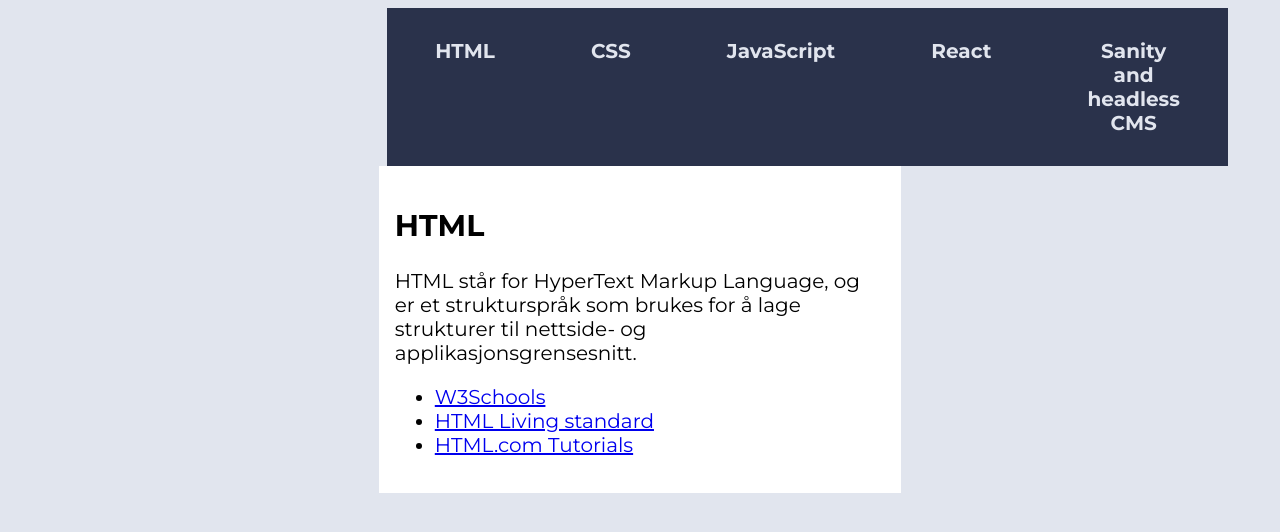
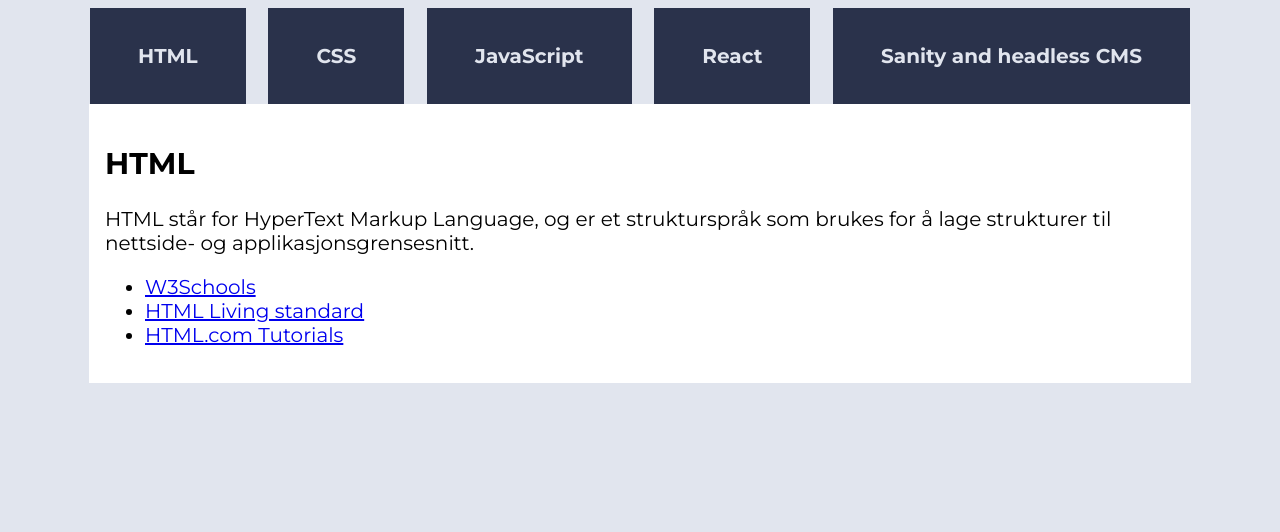
Before and after one commit to hannaso91/uin25ak1_resource_layout_sorum, a plain HTML site: page arbeidskrav_1/index.html in a window 1280 px wide. Drawn offline with Linux system fonts and the light colour scheme.

Commit message:
endret litt CSS

```diff
--- a/arbeidskrav_1/style.css
+++ b/arbeidskrav_1/style.css
@@ -20,7 +20,10 @@
 
 #navtab {
     display: flex;
-    width: 40%;
+    flex-wrap: wrap;
+    width: 100%;
+    max-width: 1100px;
+    min-width: 1050px;
     justify-content: space-between;
     list-style: none;
     text-align: center;
@@ -30,9 +33,10 @@
 
 
     li {
+        display: block;
         background: var(--blue);
         color: var(--white);
-        padding: 0.7rem 3rem;
+        padding: 1rem 3rem;
 
     }
 
@@ -46,9 +50,17 @@
 
 #whiteContainer {
     background: var(--allWhite);
-    width: 38.8%;
+    width: 100%;
+    max-width: 1070px;
+    min-width: 1050;
     padding: 1rem;
     display: flex;
     flex-direction: column;
     margin: 0 auto;
 }
+
+.active-tab {
+    background: var(--allWhite);
+    color: var(--blue);
+
+}
--- a/arbeidskrav_1/tabscript.js
+++ b/arbeidskrav_1/tabscript.js
@@ -24,7 +24,6 @@
 
     document.getElementById("whiteContainer").innerHTML = contentHTML
 
-
 }
 
 updateContent("HTML")
```
